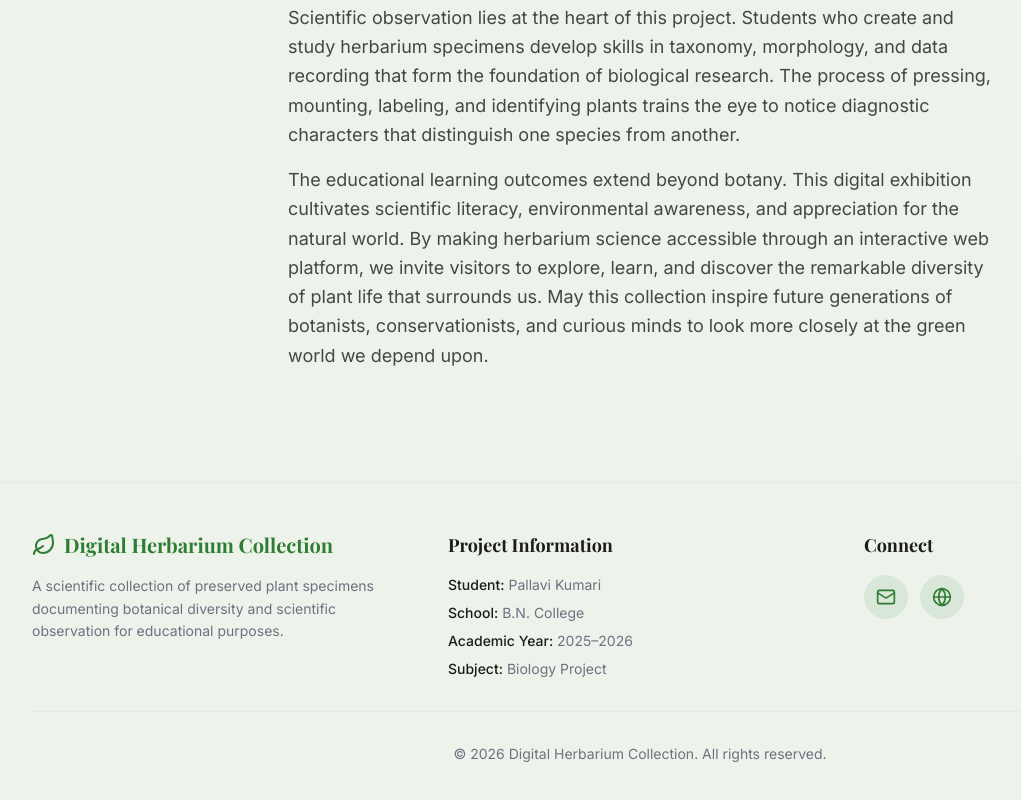
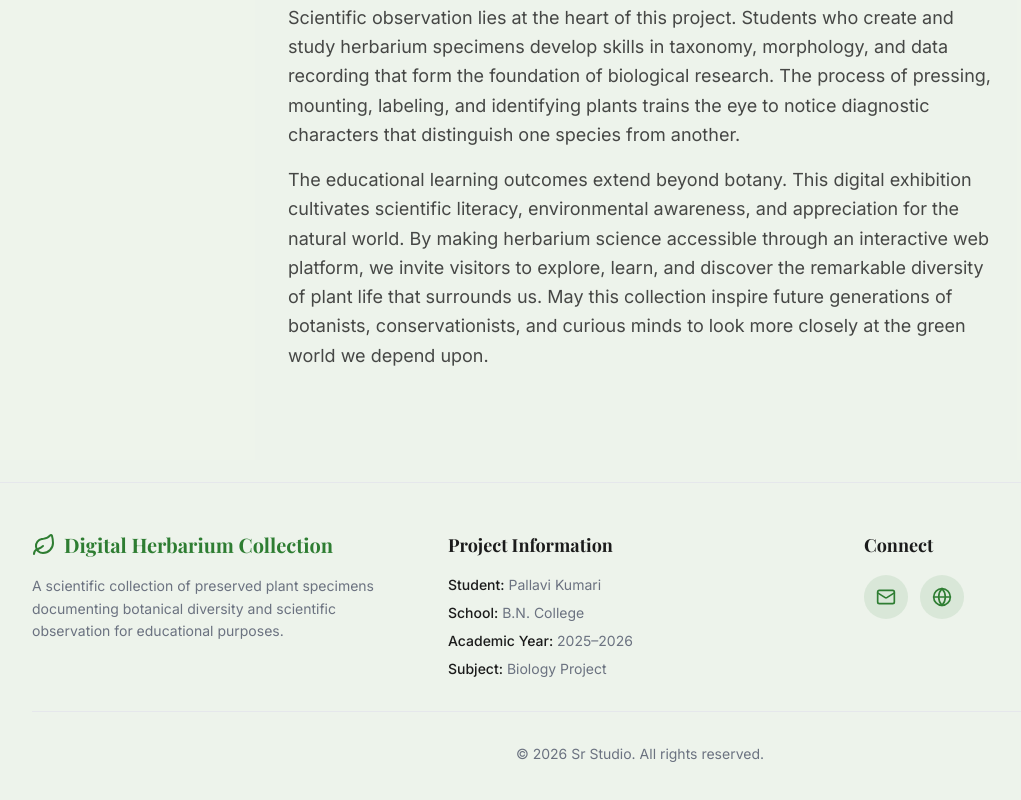
Before and after one commit to imadityacoder/pallavi-digital-herbarium-collection-website, a React (Vite) app: page / in a window 1280 px wide. Shown: the part 5891-6691 px from the top of the page, without its empty margins (0-1021 px from the left). Built offline with nearby package versions, Linux system fonts and the light colour scheme.

Commit message:
footer update

```diff
--- a/src/components/Footer.jsx
+++ b/src/components/Footer.jsx
@@ -61,7 +61,7 @@ export default function Footer() {
         <Separator className="my-8" />
 
         <p className="text-center text-sm text-muted">
-          &copy; {new Date().getFullYear()} Digital Herbarium Collection. All rights reserved.
+          &copy; {new Date().getFullYear()} Sr Studio. All rights reserved.
         </p>
       </div>
     </footer>
```
